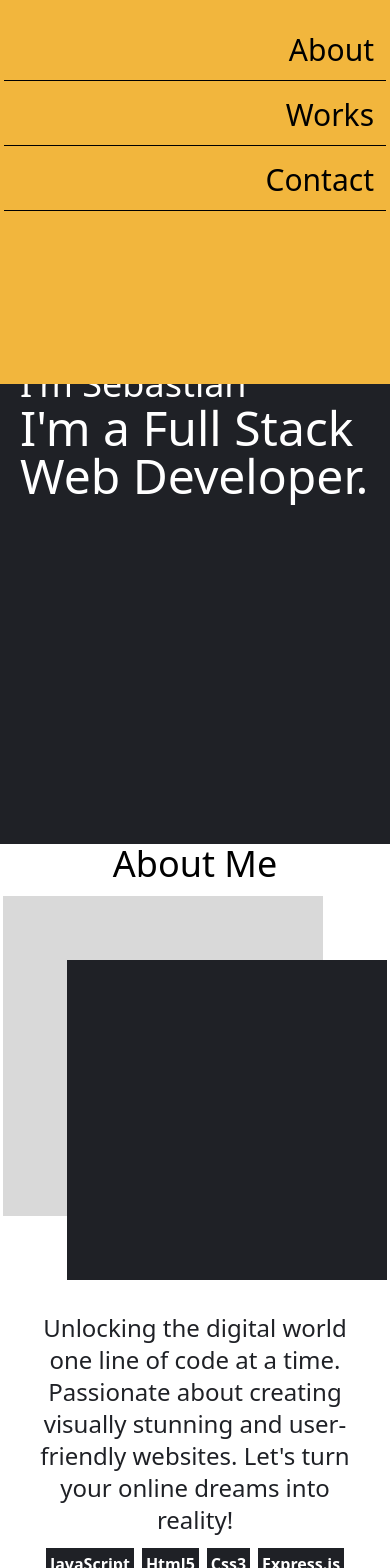
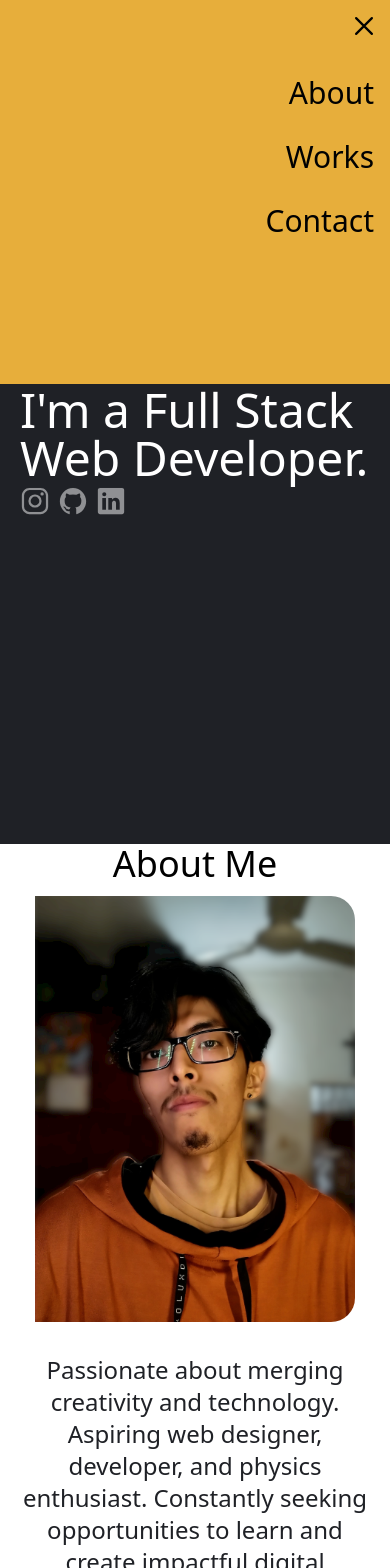
Before and after one commit to SebastianRamos01/my-repository, a React (Vite) app: page / in a window 390 px wide. Shown: the top 1568 px of the page. Built offline with nearby package versions, Linux system fonts and the light colour scheme.

Commit message:
Front Details

```diff
--- a/src/components/About.jsx
+++ b/src/components/About.jsx
@@ -3,20 +3,21 @@ import React from 'react'
 export default function About() {
   return (
     <>
-        <section className='bg-white'>
+        <section className='bg-white' id="about-section">
             <div className='text-4xl text-center font-medium'>
                 About Me
             </div>
             <div className='flex flex-col items-center'>
-                <div className='w-96 h-96 relative m-3'>
-                    <div className='bg-grey w-80 h-80 absolute'></div>
-                    <div className='bg-blue w-80 h-80 absolute bottom-0 right-0'></div>
+                <div className='w-fit h-fit m-3 top-9'>
+                    <div className='w-80 h-fit'>
+                        <img src="images\IMG_20230706_192946829_HDR_2-removebg-preview.png" alt="" className='h-full w-full rounded-r-3xl'/>
+                    </div>
                 </div>
                 <div className= 'text-center m-3'>
                     <p className='text-blue text-2xl m-2'>
-                        Unlocking the digital world one line of code at a time.
-                        Passionate about creating visually stunning and user-friendly websites.
-                        Let's turn your online dreams into reality!
+                    Passionate about merging creativity and technology.
+                    Aspiring web designer, developer, and physics enthusiast.
+                    Constantly seeking opportunities to learn and create impactful digital experiences.
                     </p>
                     <ul className='flex flex-wrap justify-center'>
                         <li className='bg-blue w-fit m-1'>
--- a/src/components/Footer.jsx
+++ b/src/components/Footer.jsx
@@ -2,41 +2,41 @@ import React from 'react'
 
 export default function Footer() {
   return (
-    <footer className='h-screen bg-blue flex justify-center items-center flex-col'>
+    <footer className='h-screen bg-blue flex justify-center items-center flex-col lg:flex-row lg:justify-evenly' id='contact-section'>
         <div className='flex flex-col items-center'>
             <div className='text-white text-2xl opacity-50'>
                 Your interested?
             </div>
             <div className='text-white text-4xl'>
-                Send me a message
+                Send me a message!
             </div>
         </div>
-        <form action="" className='w-80 h-fit rounded flex items-center flex-col'>
-            <div className='w-3/4'>
-                <div className='text-white z-50'>
+        <form action="" className='w-80 h-fit rounded flex flex-col lg:w-5/12 lg:flex-wrap lg:flex-row lg:m-5'>
+            <div className='w-full lg:w-5/12 lg:mr-auto'>
+                <div className='text-white w-fit'>
                     Name
                 </div>
-                <div className='border border-white'>
+                <div className='border border-white w-full'>
                     <input type="text" name="" id="" className='outline-none p-1 bg-blue w-full text-white'/>
                 </div>
             </div>
-            <div className='w-3/4'>
+            <div className='w-full lg:w-5/12'>
                 <div className='text-white'>
                     Email
                 </div>
-                <div className='border border-white'>
-                    <input type="text" name="" id="" className='outline-none p-1 bg-blue w-full text-white'/>
+                <div className='border border-white w-full'>
+                    <input type="text" name="" id="" className='outline-none p-1 bg-blue w-full text-white lg:w-1/2'/>
                 </div>
             </div>
-            <div className='w-3/4'>
+            <div className='w-full'>
                 <div className='text-white'>
                     Message
                 </div>
-                <div className='border text-white'>
-                    <textarea name="" id="" cols="30" rows="10" className='outline-none p-1 bg-blue w-full text-white'></textarea>
+                <div className='border text-white w-full'>
+                    <textarea name="" id="" cols="30" rows="10" className='outline-none p-1 bg-blue w-full text-white resize-none'></textarea>
                 </div>
             </div>
-            <div className='w-3/4 m-3'>
+            <div className='my-3 w-full'>
                 <input type="submit" value="Send message" className='text-white border rounded p-2 w-full hover:bg-white hover:text-blue'/>
             </div>
         </form>
--- a/src/components/Header.jsx
+++ b/src/components/Header.jsx
@@ -3,26 +3,32 @@ import React from 'react'
 export default function Header() {
   return (
     <header className='bg-blue fixed top-0 w-full flex flex-row-reverse z-10 lg:bg-transparent'>
-        <ul className="bg-yellow w-full h-96 lg:w-80">
+        <ul className="bg-yellow opacity-95 w-full h-96 lg:flex lg:flex-row-reverse lg:h-fit">
             <li className='flex justify-end'>
-                <div className='text-4xl p-2'>
+                <div className='text-4xl p-2 lg:hidden'>
                     <ion-icon name="close-outline"></ion-icon>
                 </div>
             </li>
-            <li className='border-b flex justify-end m-1'>
-                <p className='text-3xl p-3'>
+            <li className='flex justify-end m-1 lg:mx-2 hover:border-b'>
+                <a href="#about-section" className='h-fit'>
+                    <p className='text-3xl p-3 lg:p-2'>
                         About
                     </p>
+                </a>
             </li>
-            <li className='border-b flex justify-end m-1'>
-                <p className='text-3xl p-3'>
+            <li className='flex justify-end m-1 lg:mx-2 hover:border-b'>
+                <a href="#works-section">
+                    <p className='text-3xl p-3 lg:p-2'>
                         Works
                     </p>
+                </a>
             </li>
-            <li className='border-b flex justify-end m-1'>
-                <p className='text-3xl p-3'>
+            <li className='flex justify-end m-1 lg:mx-2 hover:border-b'>
+                <a href="#contact-section">
+                    <p className='text-3xl p-3 lg:p-2'>
                         Contact
                     </p>
+                </a>
             </li>
         </ul>
         <div className='text-yellow text-4xl mx-2 p-3 hidden'>
--- a/src/components/Works.jsx
+++ b/src/components/Works.jsx
@@ -2,30 +2,30 @@ import React from 'react'
 
 export default function Works() {
   return (
-    <section className='bg-white'>
+    <section className='bg-white' id='works-section'>
         <div className='text-4xl text-center font-medium'>
-            My Woks
+            My Works
         </div>
         <ul className=' my-2'>
             <li className='flex flex-col items-center my-2'>
                 <div className='w-full flex justify-between'>
-                    <p className='text-3xl mx-4'>
+                    <p className='text-3xl mx-4 lg:mx-8'>
                         Mercado Liebre
                     </p>
-                    <div className='mx-4 flex'>
+                    <div className='mx-4 flex lg:text-4xl'>
                         <div className='text-3xl'>
                             <a href="">
                                 <ion-icon name="link-outline"></ion-icon>
                             </a>
                         </div>
-                        <div className='text-3xl'>
-                            <a href="https://github.com/SebastianRamos01/Proyecto-Mercado-Liebre" className='px-1'>
+                        <div className='text-3xl lg:text-4xl'>
+                            <a href="https://github.com/SebastianRamos01/Proyecto-Mercado-Liebre" className='px-2'>
                                 <ion-icon name="logo-github"></ion-icon>
                             </a>
                         </div>
                     </div>
                 </div>
-                <div className='w-11/12'>
+                <div className='w-11/12 lg:m-1'>
                     <img src="images\Captura de pantalla 2023-07-05 224711.png" alt="" className='w-full'/>
                 </div>
                 <div>
@@ -53,16 +53,16 @@ export default function Works() {
             </li>
             <li className='flex flex-col items-center'>
                 <div className='w-full flex justify-between'>
-                    <p className='text-3xl mx-4'>
+                    <p className='text-3xl mx-4 lg:mx-8'>
                         NailStore
                     </p>
                     <div className='mx-4 flex'>
-                        <div className='text-3xl'>
+                        <div className='text-3xl lg:text-4xl'>
                             <a href="">
                                 <ion-icon name="link-outline"></ion-icon>
                             </a>
                         </div>
-                        <div className='text-3xl'>
+                        <div className='text-3xl lg:text-4xl'>
                             <a href="https://github.com/SebastianRamos01/E-commerceNailStore" className='px-1'>
                                 <ion-icon name="logo-github"></ion-icon>
                             </a>
```
Also changed, not shown: public/images/IMG_20230706_192946829_HDR_2-removebg-preview.png (added). Lines whose indentation alone changed are shown as unchanged.
